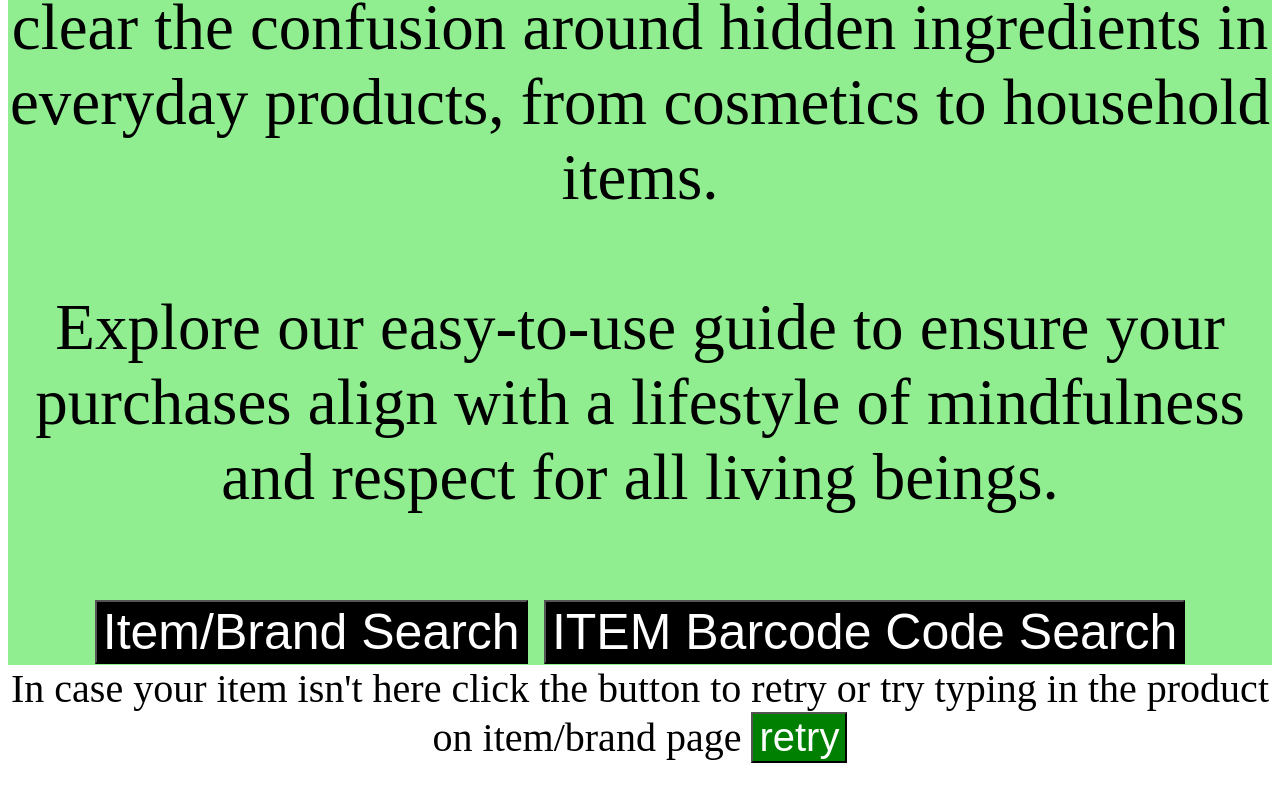
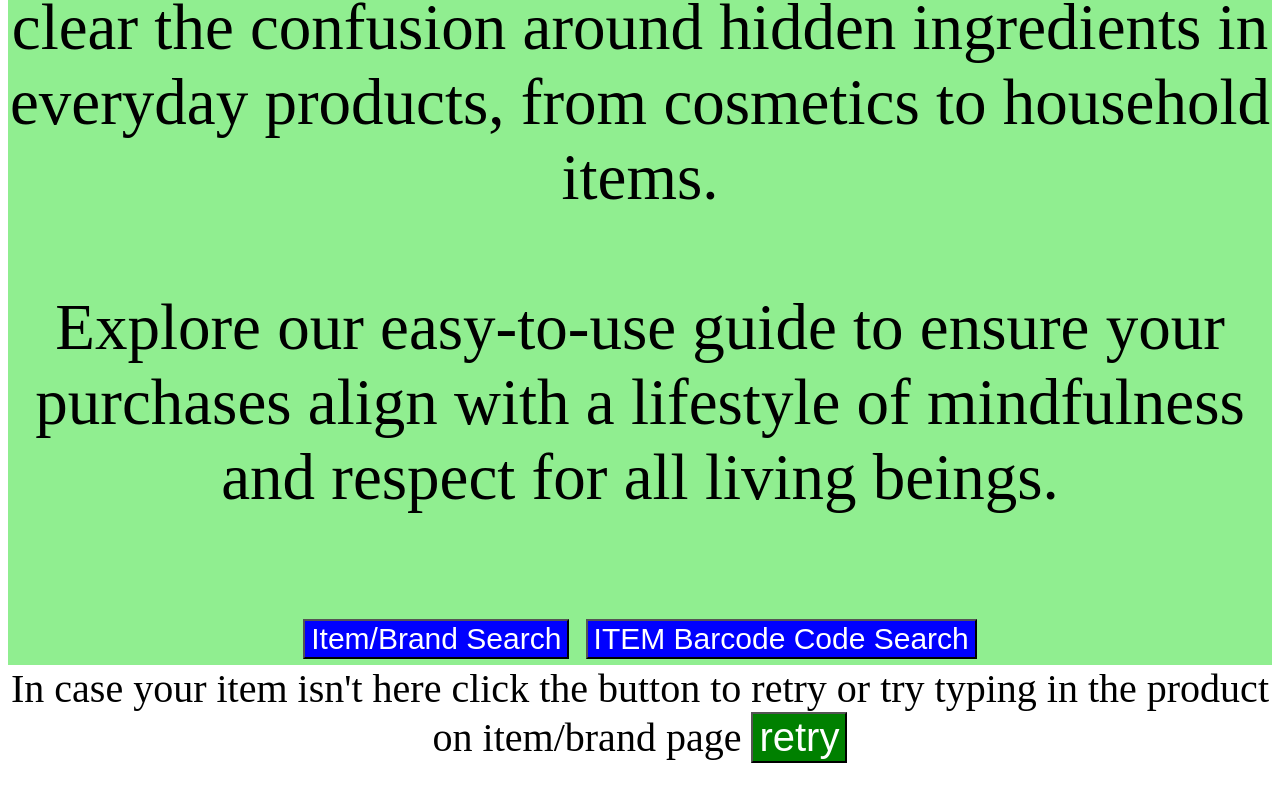
Before and after one commit to Is-It-Jain/Mobile, a website: page barcode-v2/found/index.html in a window 1280 px wide. Shown: the part 809-1610 px from the top of the page. Drawn offline with Linux system fonts and the light colour scheme.

Commit message:
change button size and color

```diff
--- a/barcode-v2/data/index.css
+++ b/barcode-v2/data/index.css
@@ -13,8 +13,8 @@
     font-size: 20;
 }
 #nav button {
-    background-color: black;
-    font-size:50;
+    background-color: blue;
+    font-size:30;
     color:white;
     size-adjust: 1000%;
 }
```
